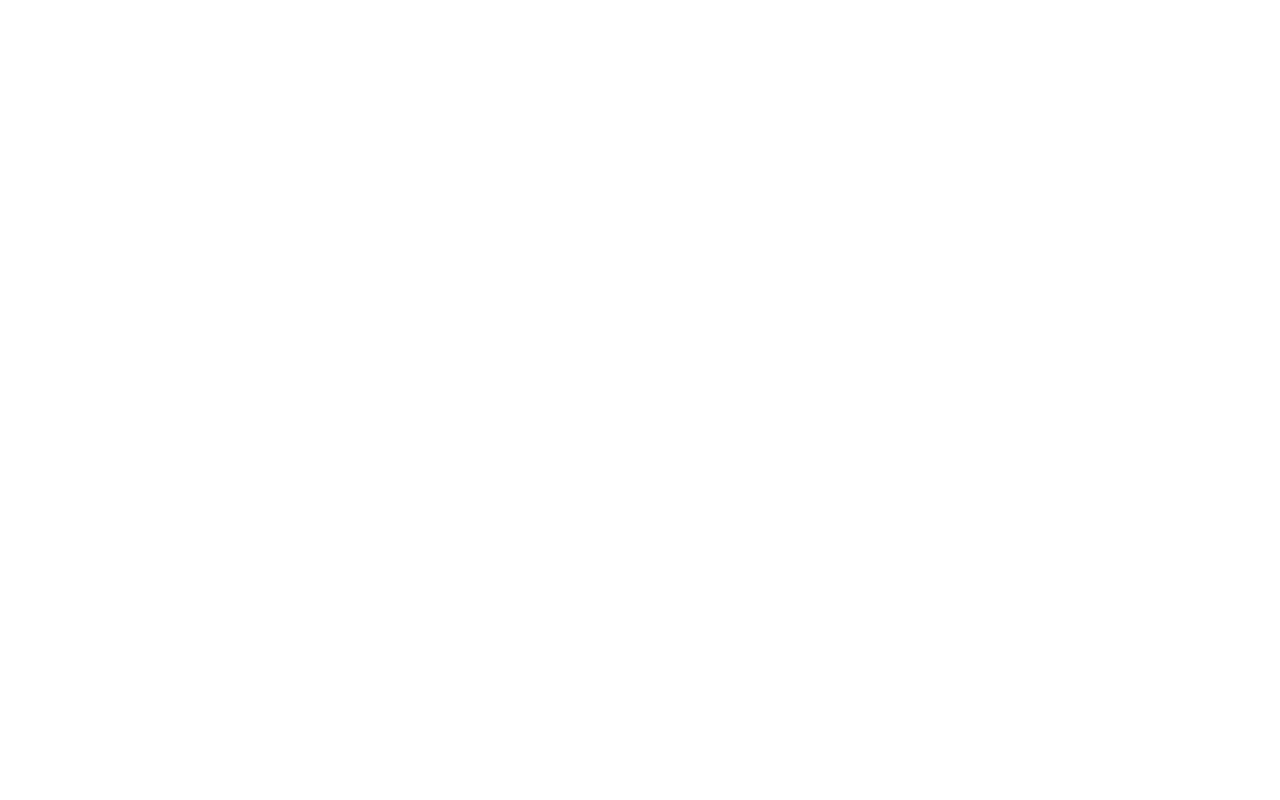
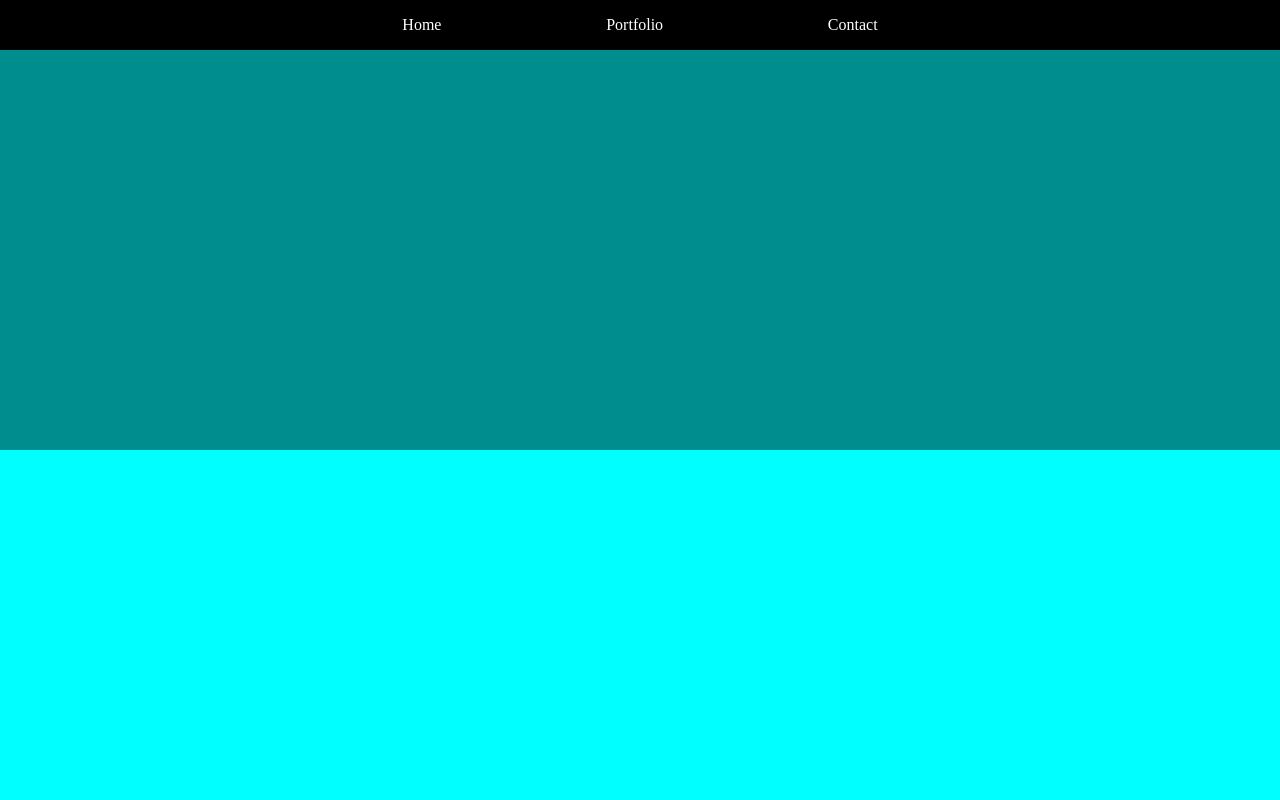
Before and after one commit to Dakota1234567/jQuery-project, a plain HTML site: page index.html in a window 1280 px wide. Shown: the top 800 px of the page. Drawn offline with nearby package versions, Linux system fonts and the light colour scheme.

Commit message:
menu et blocks

```diff
--- a/css/styles.css
+++ b/css/styles.css
@@ -0,0 +1,76 @@
+html, body, div, span, applet, object, iframe,
+h1, h2, h3, h4, h5, h6, p, blockquote, pre,
+a, abbr, acronym, address, big, cite, code,
+del, dfn, em, img, ins, kbd, q, s, samp,
+small, strike, strong, sub, sup, tt, var,
+b, u, i, center,
+dl, dt, dd, ol, ul, li,
+fieldset, form, label, legend,
+table, caption, tbody, tfoot, thead, tr, th, td,
+article, aside, canvas, details, embed,
+figure, figcaption, footer, header, hgroup,
+menu, nav, output, ruby, section, summary,
+time, mark, audio, video {
+	margin: 0;
+	padding: 0;
+	border: 0;
+	font-size: 100%;
+	font: inherit;
+	vertical-align: baseline;
+}
+/* HTML5 display-role reset for older browsers */
+article, aside, details, figcaption, figure,
+footer, header, hgroup, menu, nav, section {
+	display: block;
+}
+body {
+	line-height: 1;
+}
+ol, ul {
+	list-style: none;
+}
+blockquote, q {
+	quotes: none;
+}
+blockquote:before, blockquote:after,
+q:before, q:after {
+	content: '';
+	content: none;
+}
+table {
+	border-collapse: collapse;
+	border-spacing: 0;
+}
+
+
+
+
+
+
+nav{
+    background-color: black;
+    height: 50px;
+    display: flex;
+    align-items: center;
+    justify-content: center;
+}
+ul{
+    display: flex;
+    justify-content: center;
+    width: 50%;
+    justify-content: space-around;
+}
+a{
+    text-decoration: none;
+    color: white;
+    font-family: "raleway";
+}
+.block{
+    height: 400px;
+}
+.block:nth-child(odd){
+    background-color: aqua;
+}
+.block:nth-child(even){
+    background-color: rgb(0, 141, 141);
+}
--- a/index.html
+++ b/index.html
@@ -9,6 +9,27 @@
 </head>
 <body>
 
+    <nav>
+        <ul>
+            <li>
+                <a href="">Home</a>
+            </li>
+            <li>
+                <a href="">Portfolio</a>
+            </li>
+            <li>
+                <a href="">Contact</a>
+            </li>
+        </ul>
+    </nav>
+
+    <div class="block"></div>
+    <div class="block"></div>
+    <div class="block"></div>
+    <div class="block"></div>
+    <div class="block"></div>
+    <div class="block"></div>
+
 
     <script
     src="https://code.jquery.com/jquery-3.3.1.min.js"
```
